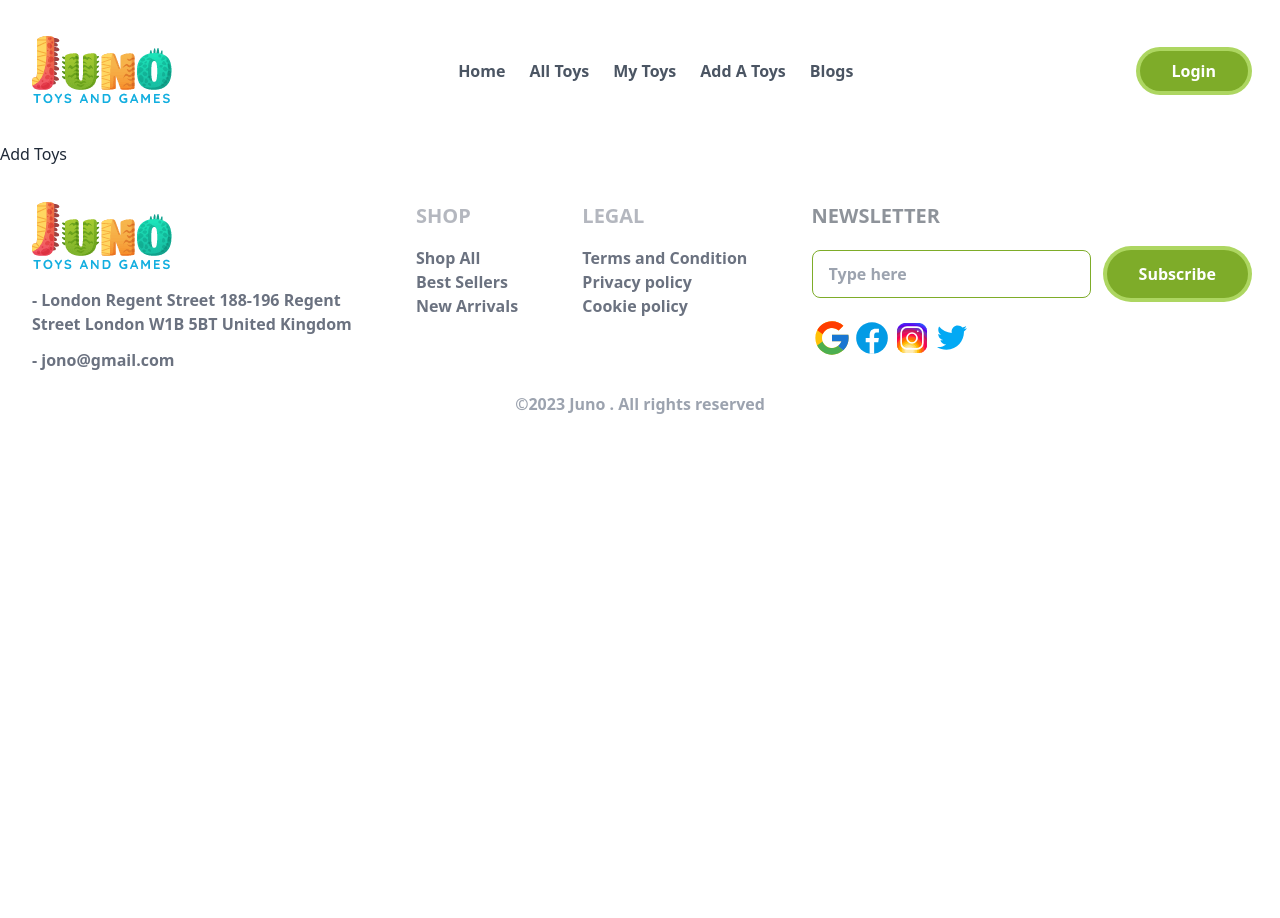
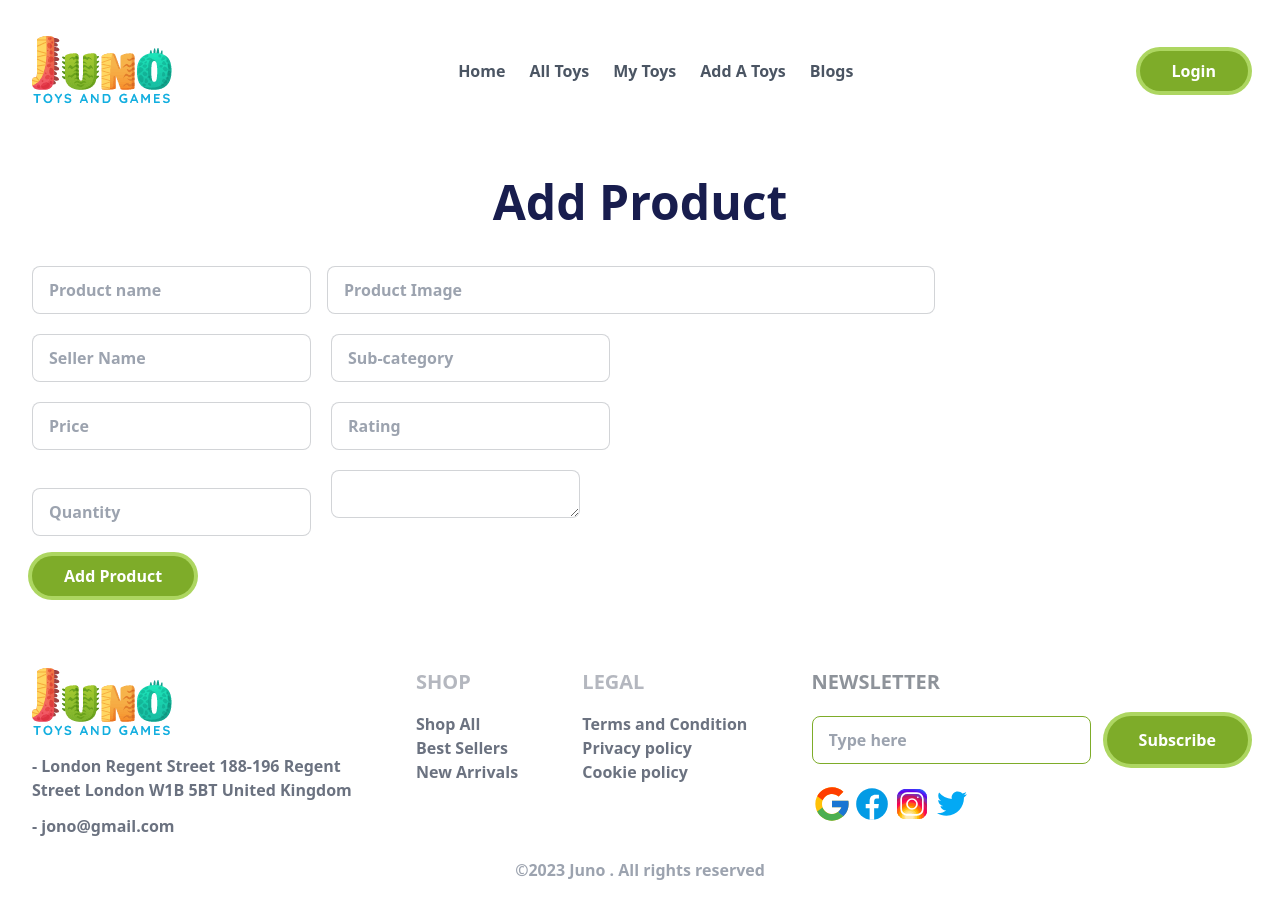
Before and after one commit to maruf-hasann/juno-toy-shop, a React (Vite) app: page /add-toys in a window 1280 px wide. Before the commit the page ends 800 px from the top, so only its background shows below. Built offline with nearby package versions, Linux system fonts and the light colour scheme; no server answers.

Commit message:
add product page done

```diff
--- a/src/Pages/AddToys/AddToys.jsx
+++ b/src/Pages/AddToys/AddToys.jsx
@@ -1,12 +1,109 @@
-import React from 'react';
+import React from "react";
+import Swal from "sweetalert2";
 
 const AddToys = () => {
-    return (
-        <div>
-            <h1>Add Toys</h1>
 
-        </div>
-    );
+    const handleSubmit = (event) => {
+        event.preventDefault()
+        const form = event.target
+        const name = form.name.value
+        const photo = form.photo.value
+        const seller = form.seller.value
+        const category = form.category.value
+        const price = form.price.value
+        const rating = form.rating.value
+        const quantity = form.quantity.value;
+        const description = form.description.value;
+
+        const newProduct = {
+            name,photo,seller,category,price,rating,quantity,description
+        }
+        console.log(newProduct);
+        fetch("https://server-plum-rho.vercel.app/data", {
+            method: 'POST',
+            headers: {
+                'content-type': 'application/json'
+            },
+            body: JSON.stringify(newProduct)
+
+        })
+            .then(res => res.json())
+            .then(data => {
+                if (data.insertedId) {
+                   Swal.fire("Good job!", "You clicked the button!", "success");
+                }
+                form.reset()
+            });
+
+    }
+
+  return (
+    <div className="my_container">
+      <h1 className=" mb-10 text-5xl text-center font-bold text-[#181d4e] ">
+        Add Product
+      </h1>
+      <div>
+        <form className="space-y-5" onSubmit={handleSubmit}>
+          <div className="">
+            <input
+              placeholder="Product name"
+              type="text"
+              className="input input-bordered font-semibold "
+              name="name"
+            />
+            <input
+              placeholder="Product Image"
+              type="url"
+              className="input input-bordered font-semibold w-1/2 ms-4 "
+              name="photo"
+            />
+          </div>
+          <div>
+            <input
+              placeholder="Seller Name"
+              type="text"
+              className="input input-bordered font-semibold "
+              name="seller"
+            />
+            <input
+              placeholder="Sub-category"
+              type="text"
+              className="input input-bordered font-semibold ms-5 "
+              name="category"
+            />
+          </div>
+          <div>
+            <input
+              placeholder="Price"
+              type="text"
+              className="input input-bordered font-semibold "
+              name="price"
+            />
+            <input
+              placeholder="Rating"
+              type="text"
+              className="input input-bordered font-semibold ms-5 "
+              name="rating"
+            />
+          </div>
+          <input
+            placeholder="Quantity"
+            type="text"
+            className="input input-bordered font-semibold me-5"
+            name="quantity"
+          />
+          <textarea
+            name="description"
+            className="input input-bordered font-semibold"
+          ></textarea>
+
+          <div>
+            <input type="submit" value="Add Product" className="button" />
+          </div>
+        </form>
+      </div>
+    </div>
+  );
 };
 
 export default AddToys;
--- a/src/Pages/Home/Banner/Banner.jsx
+++ b/src/Pages/Home/Banner/Banner.jsx
@@ -1,12 +1,16 @@
-import React from 'react';
+import React, { useEffect } from 'react';
 import Img from '../../../assets/Banner/creative-image-1-copyright.webp'
-
+import Aos from "aos";
+import "aos/dist/aos.css";
 const Banner = () => {
+   useEffect(() => {
+     Aos.init({ duration: 3000 });
+   }, []);
     return (
-      <div className="my_container mb-14">
-        <div className='lg:flex lg:justify-between lg:items-center'>
+      <div className="my_container mb-14" data-aos="zoom-out-down">
+        <div className="lg:flex lg:justify-between lg:items-center">
           {/* Text Area */}
-          <div className='lg:space-y-6 text-center  lg:text-start space-y-5  '>
+          <div className="lg:space-y-6 text-center  lg:text-start space-y-5  ">
             <h1 className="font-bold text-5xl lg:text-6xl text-[#181d4e] lg:leading-[1.14]">
               Find your best<br className="hidden lg:block"></br> Toys for your
               <br className="hidden lg:block"></br> Children
@@ -19,7 +23,7 @@ const Banner = () => {
             <button className="button ">All Toys </button>
           </div>
           {/* Image Area */}
-          <div className='lg:w-1/2 mx-auto lg:mx-0 mt-5 lg:mt-0  '>
+          <div className="lg:w-1/2 mx-auto lg:mx-0 mt-5 lg:mt-0  ">
             <img src={Img} alt="" />
           </div>
         </div>
--- a/src/Pages/Home/Reviews/Review.jsx
+++ b/src/Pages/Home/Reviews/Review.jsx
@@ -7,7 +7,7 @@ import "aos/dist/aos.css";
 
 const Review = () => {
    useEffect(() => {
-     Aos.init({ duration: 2000 });
+     Aos.init({ duration: 3000 });
    }, []);
     return (
       <div className=" my-10" data-aos="fade-down">
```
